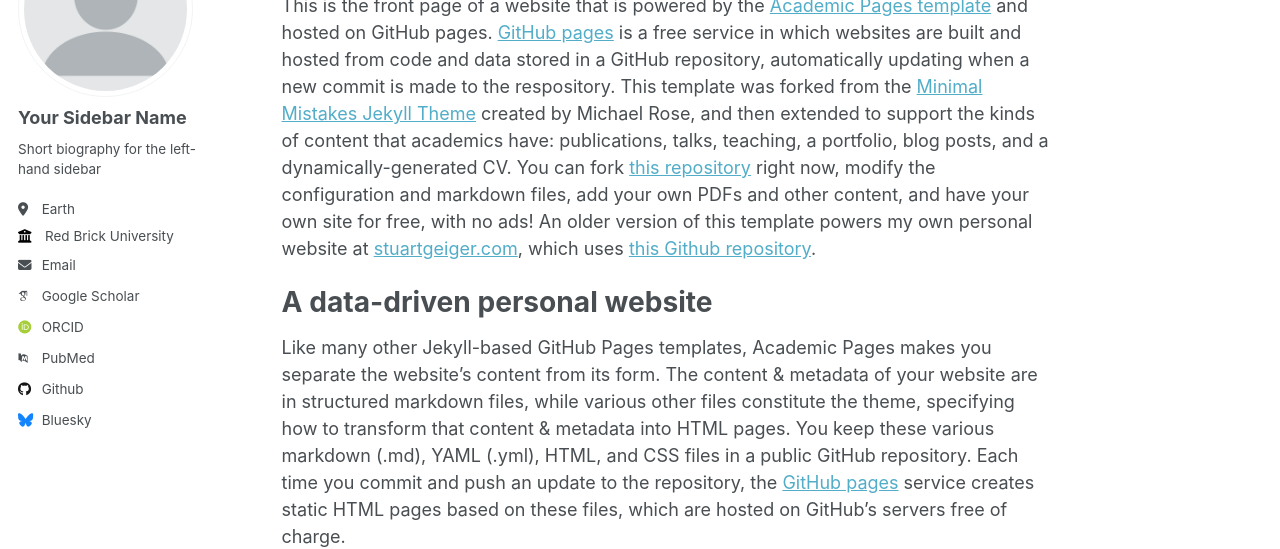
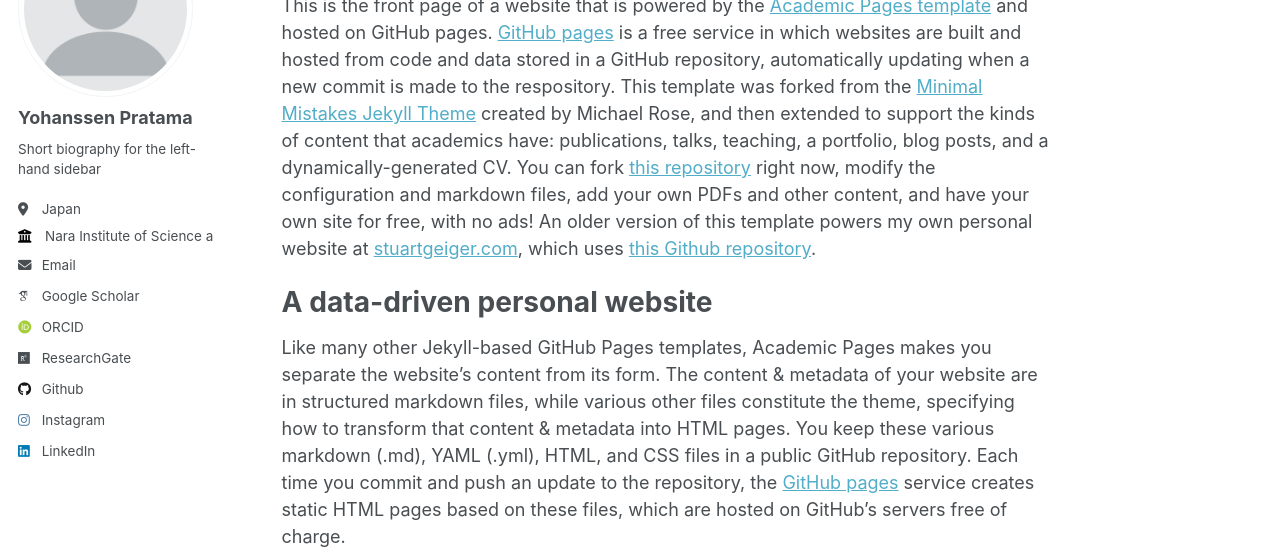
Before and after one commit to yohanssen/yohanssen.github.io, a Jekyll site: the page built from _pages/about.md, in a window 1280 px wide. Shown: the part 184-733 px from the top of the page. Built offline with Jekyll 4.4.1, drawn with Linux system fonts in a browser that asks for light colours; some web fonts are replaced.

Commit message:
Update _config.yml

```diff
--- a/_config.yml
+++ b/_config.yml
@@ -22,42 +22,42 @@
 author:
   # Biographic information
   avatar           : "profile.png"
-  name             : "Your Sidebar Name"
+  name             : "Yohanssen Pratama"
   pronouns         : # example: "she/her"
   bio              : "Short biography for the left-hand sidebar"
-  location         : "Earth"
-  employer         : "Red Brick University"
+  location         : "Japan"
+  employer         : "Nara Institute of Science and Technology"
   uri              : # URL
-  email            : "none@example.org"
+  email            : "yohanssen.pratama.yl0@is.naist.jp"
 
   # Academic websites
   arxiv            : # URL - Update with the correct link to your profile
-  googlescholar    : "https://scholar.google.com/citations?user=PS_CX0AAAAAJ"
+  googlescholar    : "https://scholar.google.com/citations?user=OrL-peMAAAAJ&hl=id"
   impactstory      : # URL
-  orcid            : "http://orcid.org/yourorcidurl"
+  orcid            : "https://orcid.org/0000-0001-6073-9016"
   semantic         : # URL
-  pubmed           : "https://www.ncbi.nlm.nih.gov/pubmed/?term=john+snow"
-  researchgate     : # URL
+  pubmed           : # URL
+  researchgate     : "https://www.researchgate.net/profile/Yohanssen-Pratama-2"
 
   # Repositories and software development
   bitbucket        : # Username - Update with your username on the site
   codepen          : # Username
   dribbble         : # Username
-  github           : "academicpages"
+  github           : "yohanssen"
   kaggle           : # Username
   stackoverflow    : # User number or user number and name (i.e., use "1" or "1/jeff-atwood")
 
   # Social media
-  bluesky          : "bsky.app" # Replace this with you Bluesky username
+  bluesky          : # Username
   facebook         : # Username
   flickr           : # Username
   foursquare       : # Username
   goodreads        : # Username
   google_plus      : # Username
   keybase          : # Username
-  instagram        : # Username
+  instagram        : "https://www.instagram.com/yohanssenp"
   lastfm           : # Username
-  linkedin         : # Username
+  linkedin         : "https://www.linkedin.com/in/yohanssen-pratama/"
   mastodon         : # URL
   medium           : # URL
   pinterest        : # Username
```
